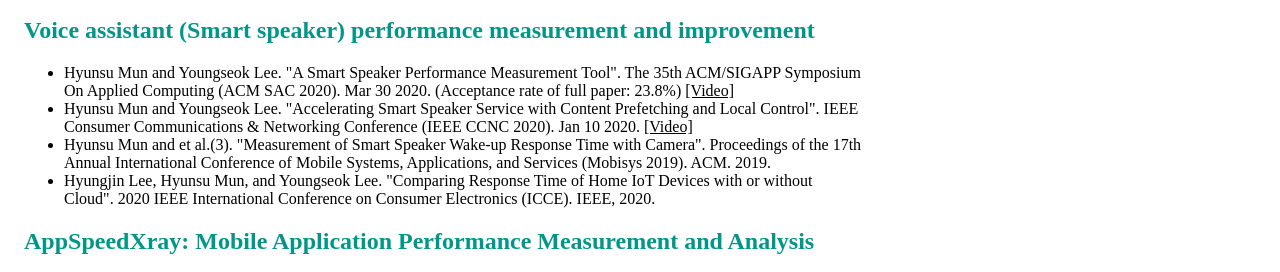
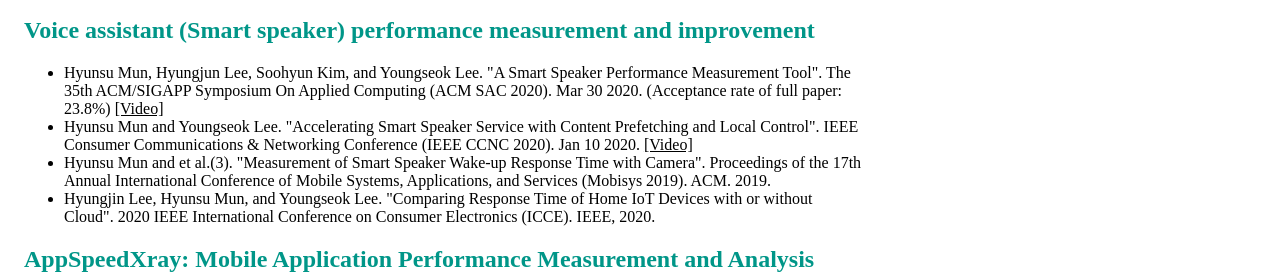
Before and after one commit to munhyunsu/munhyunsu.github.io, a plain HTML site: page index.html in a window 1280 px wide. Shown: the part 496-768 px from the top of the page. Drawn offline with Linux system fonts and the light colour scheme.

Commit message:
co-author

```diff
--- a/index.html
+++ b/index.html
@@ -43,7 +43,7 @@
   </ul>
   <h2 class="item-header">Voice assistant (Smart speaker) performance measurement and improvement</h2>
   <ul>
-    <li>Hyunsu Mun and Youngseok Lee. "A Smart Speaker Performance Measurement Tool". The 35th ACM/SIGAPP Symposium On Applied Computing (ACM SAC 2020). Mar 30 2020. (Acceptance rate of full paper: 23.8%) <a href="https://youtu.be/5BjLlG1GMwI">[Video]</a></li>
+    <li>Hyunsu Mun, Hyungjun Lee, Soohyun Kim, and Youngseok Lee. "A Smart Speaker Performance Measurement Tool". The 35th ACM/SIGAPP Symposium On Applied Computing (ACM SAC 2020). Mar 30 2020. (Acceptance rate of full paper: 23.8%) <a href="https://youtu.be/5BjLlG1GMwI">[Video]</a></li>
     <li>Hyunsu Mun and Youngseok Lee. "Accelerating Smart Speaker Service with Content Prefetching and Local Control". IEEE Consumer Communications & Networking Conference (IEEE CCNC 2020). Jan 10 2020. <a href="https://youtu.be/m0sNbs3YP7E">[Video]</a></li>
     <li>Hyunsu Mun and et al.(3). "Measurement of Smart Speaker Wake-up Response Time with Camera". Proceedings of the 17th Annual International Conference of Mobile Systems, Applications, and Services (Mobisys 2019). ACM. 2019.</li>
     <li>Hyungjin Lee, Hyunsu Mun, and Youngseok Lee. "Comparing Response Time of Home IoT Devices with or without Cloud". 2020 IEEE International Conference on Consumer Electronics (ICCE). IEEE, 2020.</li>
```
